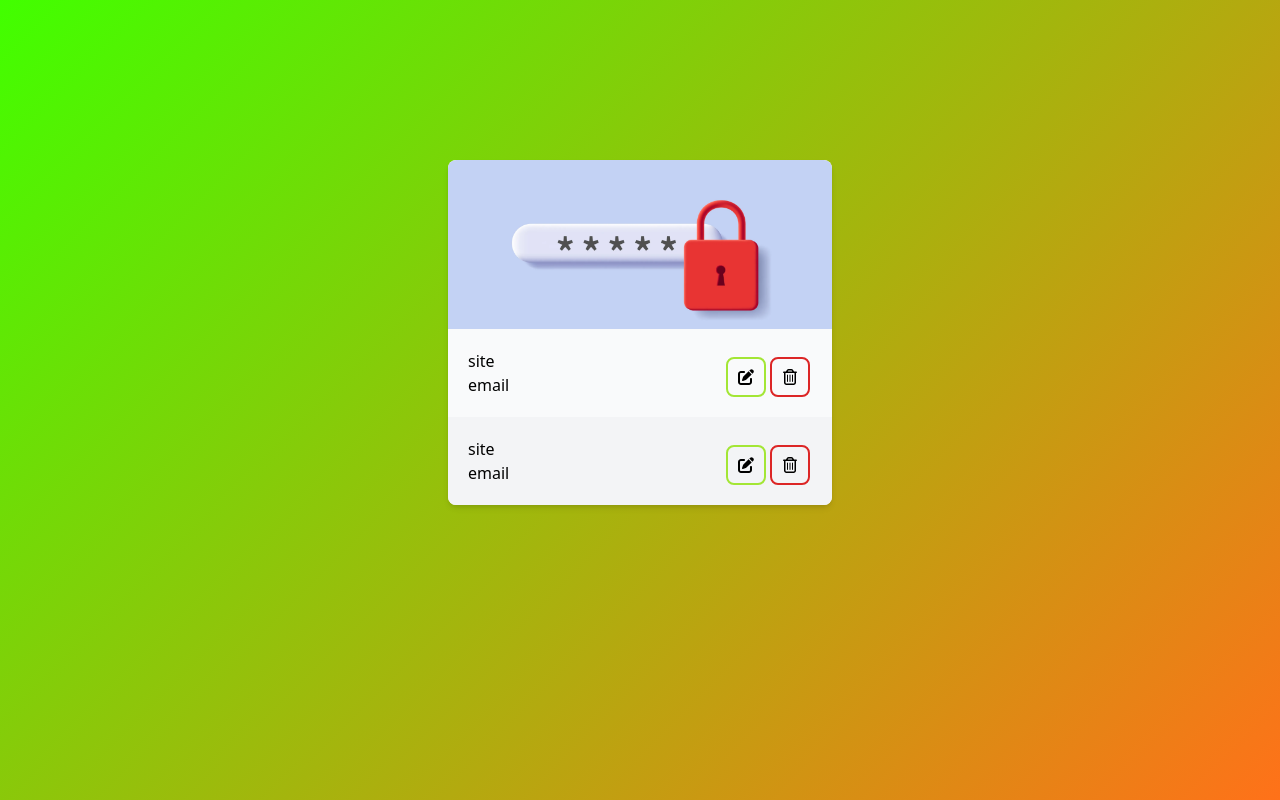
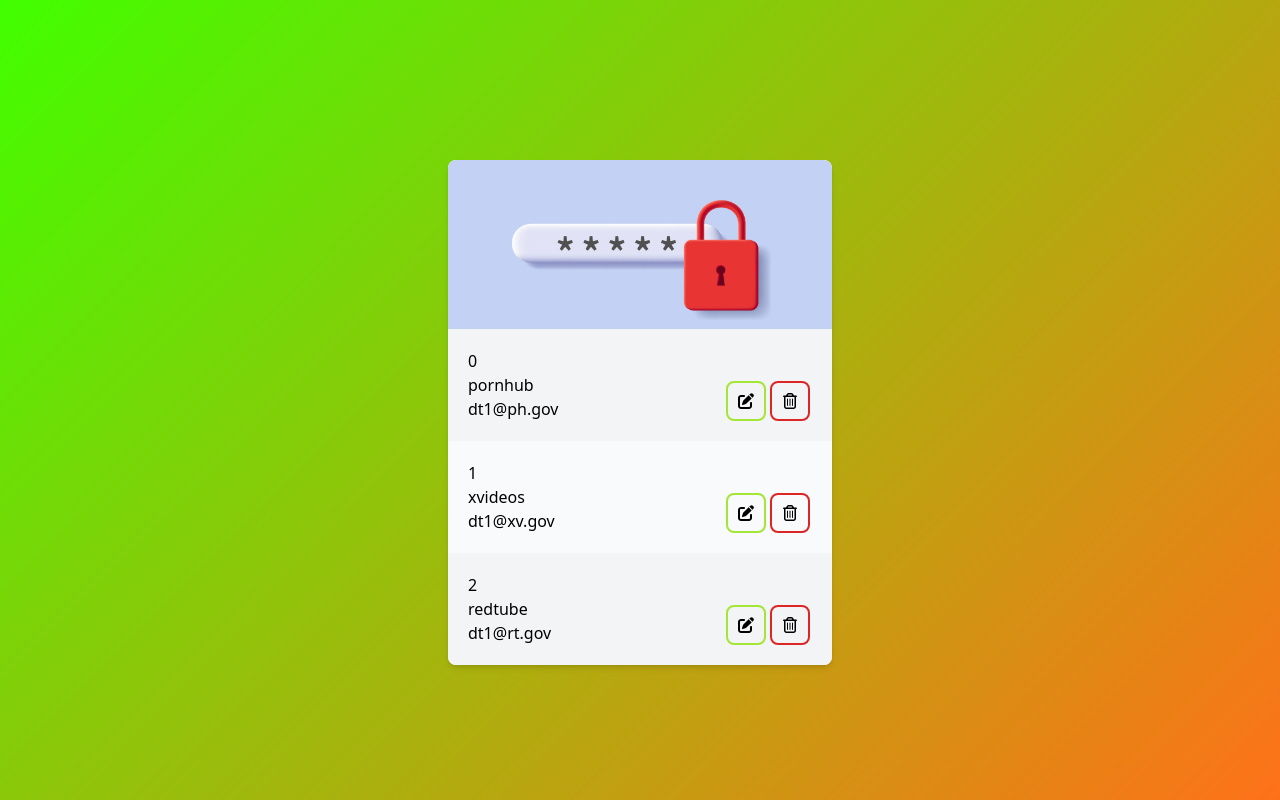
Before and after one commit to duongtran2003/masterpassword, an Angular app in the folder masterpassword-client/: page / in a window 1280 px wide. Built offline with nearby package versions, Linux system fonts and the light colour scheme.

Commit message:
added some fake information for placeholder, gotta learn to communicate with backend server to get the 'real' information

```diff
--- a/masterpassword-client/src/app/main-wrapper/main-wrapper.component.html
+++ b/masterpassword-client/src/app/main-wrapper/main-wrapper.component.html
@@ -1,4 +1 @@
-<div>
-    <app-password-record></app-password-record>
-    <app-password-record [odd]="true"></app-password-record>
-</div>
+<app-password-record *ngFor="let record of fakeInfo; let i = index" [info]="record" [index]="i"></app-password-record>
--- a/masterpassword-client/src/app/main-wrapper/main-wrapper.component.ts
+++ b/masterpassword-client/src/app/main-wrapper/main-wrapper.component.ts
@@ -1,10 +1,39 @@
-import { Component } from '@angular/core';
+import { Component, OnInit } from '@angular/core';
 
 @Component({
   selector: 'app-main-wrapper',
   templateUrl: './main-wrapper.component.html',
   styleUrls: ['./main-wrapper.component.css']
 })
-export class MainWrapperComponent {
+export class MainWrapperComponent implements OnInit {
+  fakeInfo: {
+    site: string,
+    email: string,
+    password: string,
+  }[] = [
+    {
+      site: "pornhub",
+      email: "dt1@ph.gov",
+      password: "12345678",
+    },
+    {
+      site: "xvideos",
+      email: "dt1@xv.gov",
+      password: "987654321",
+    },
+    {
+      site: "redtube",
+      email: "dt1@rt.gov",
+      password: "456123789",
+    }
+  ]
+  ngOnInit(): void {
 
+  }
+  editRecord(email: string): void {
+    console.log("emitted event caught: Edit " + email);
+  }
+  deleteRecord(email: string): void {
+    console.log("emitted event caught: Delete " + email);
+  }
 }
--- a/masterpassword-client/src/app/password-record/password-record.component.html
+++ b/masterpassword-client/src/app/password-record/password-record.component.html
@@ -1,15 +1,18 @@
-<div class="p-5 flex" [ngClass]="{'bg-gray-100': odd}">
+<div class="p-5 flex" [ngClass]="{'bg-gray-100': index % 2 == 0}">
     <div class="record-info grow">
-        <div>site</div>
-        <div>email</div>
+        <div>{{index}}</div>
+        <div>{{info.site}}</div>
+        <div>{{info.email}}</div>
     </div>
     <div class="record-control mt-2 self-end">
         <button type="button"
-            class="text-black border-2 border-lime-400 w-10 h-10 hover:bg-lime-400 hover:text-white duration-100 focus:outline-none inline-block rounded-lg">
+            class="text-black border-2 border-lime-400 w-10 h-10 hover:bg-lime-400 hover:text-white duration-100 focus:outline-none inline-block rounded-lg"
+            (click)="editRecord()">
             <fa-icon [icon]="editIcon"></fa-icon>
         </button>
         <button type="button"
-            class="text-black border-2 border-red-600 w-10 h-10 hover:bg-red-600 hover:text-white duration-100 focus:outline-none inline-block rounded-lg">
+            class="text-black border-2 border-red-600 w-10 h-10 hover:bg-red-600 hover:text-white duration-100 focus:outline-none inline-block rounded-lg"
+            (click)="deleteRecord()">
             <fa-icon [icon]="trashIcon"></fa-icon>
         </button>
     </div>
--- a/masterpassword-client/src/app/password-record/password-record.component.ts
+++ b/masterpassword-client/src/app/password-record/password-record.component.ts
@@ -1,4 +1,4 @@
-import { Component, Input } from '@angular/core';
+import { Component, Input, Output, EventEmitter } from '@angular/core';
 import { faTrashCan } from '@fortawesome/free-regular-svg-icons';
 import { faPenToSquare } from '@fortawesome/free-solid-svg-icons';
 @Component({
@@ -7,8 +7,26 @@
   styleUrls: ['./password-record.component.css']
 })
 export class PasswordRecordComponent {
-  @Input() odd: boolean = false;
+
+  @Input() index!: number;
+  @Input() info: {
+    site: string,
+    email: string,
+    password: string,
+  } = {
+    site: "",
+    email: "",
+    password: "",
+  }
+  @Output() onEditClick = new EventEmitter();
+  @Output() onDeleteClick = new EventEmitter();
+
   editIcon = faPenToSquare;
   trashIcon = faTrashCan;
-
+  editRecord(): void {
+    this.onEditClick.emit("placeholder@mock.gov");
+  }
+  deleteRecord(): void {
+    this.onDeleteClick.emit("placeholder@mock.gov");
+  }
 }
```
